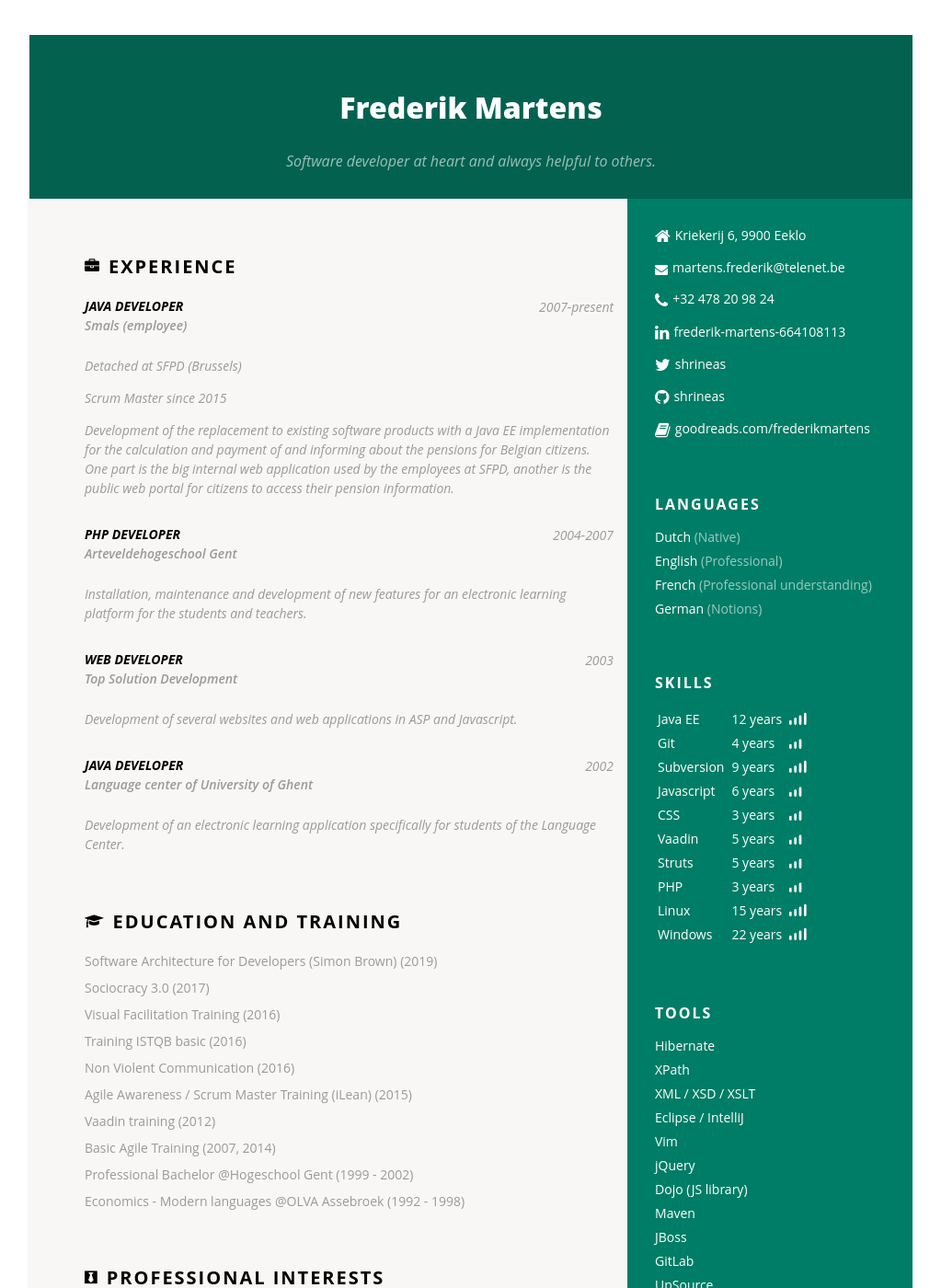
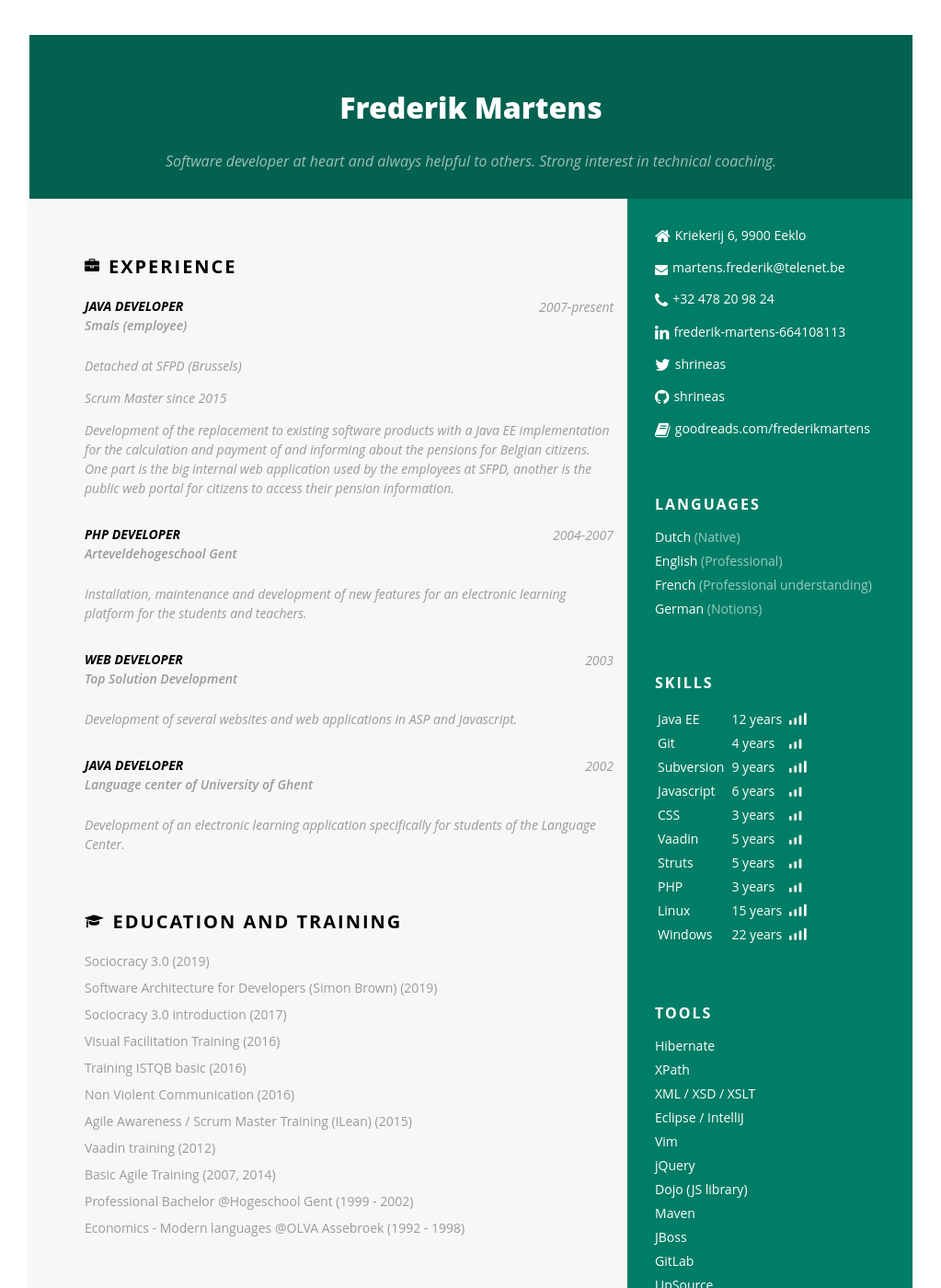
Before and after one commit to frederikmartens/frederikmartens.github.io, a Jekyll site: the page built from index.html, in a window 1280 px wide and 1400 px high. Shown: the whole window at 92% size, without its empty margins (128-1151 px from the left). Built offline with Jekyll 4.4.1, drawn with Linux system fonts in a browser that asks for light colours.

Commit message:
Update the profile a bit

```diff
--- a/_data/cv.yml
+++ b/_data/cv.yml
@@ -1,16 +1,16 @@
 ---
 personalInformation:
   name: Frederik Martens
-  age: 36 years
+  age: 39 years
   maritalStatus: Married
-  children: 1 child
+  children: 2 children
   location: Eeklo
   address-line1: Kriekerij 6
   address-line2: 9900 Eeklo
   email: martens.frederik@telenet.be
   telephone: +32 478 20 98 24
   availability: Available in 3 months
-  tagline: Software developer at heart and always helpful to others.
+  tagline: Software developer at heart and always helpful to others. Strong interest in technical coaching.
 
 social:
   goodreads: frederikmartens
@@ -102,9 +102,11 @@ experience:
     info: Development of an electronic learning application specifically for students of the Language Center.
 
 education:
+  - name: Sociocracy 3.0
+    years: 2019
   - name: Software Architecture for Developers (Simon Brown)
     years: 2019
-  - name: Sociocracy 3.0
+  - name: Sociocracy 3.0 introduction
     years: 2017
   - name: Visual Facilitation Training
     years: 2016
```
